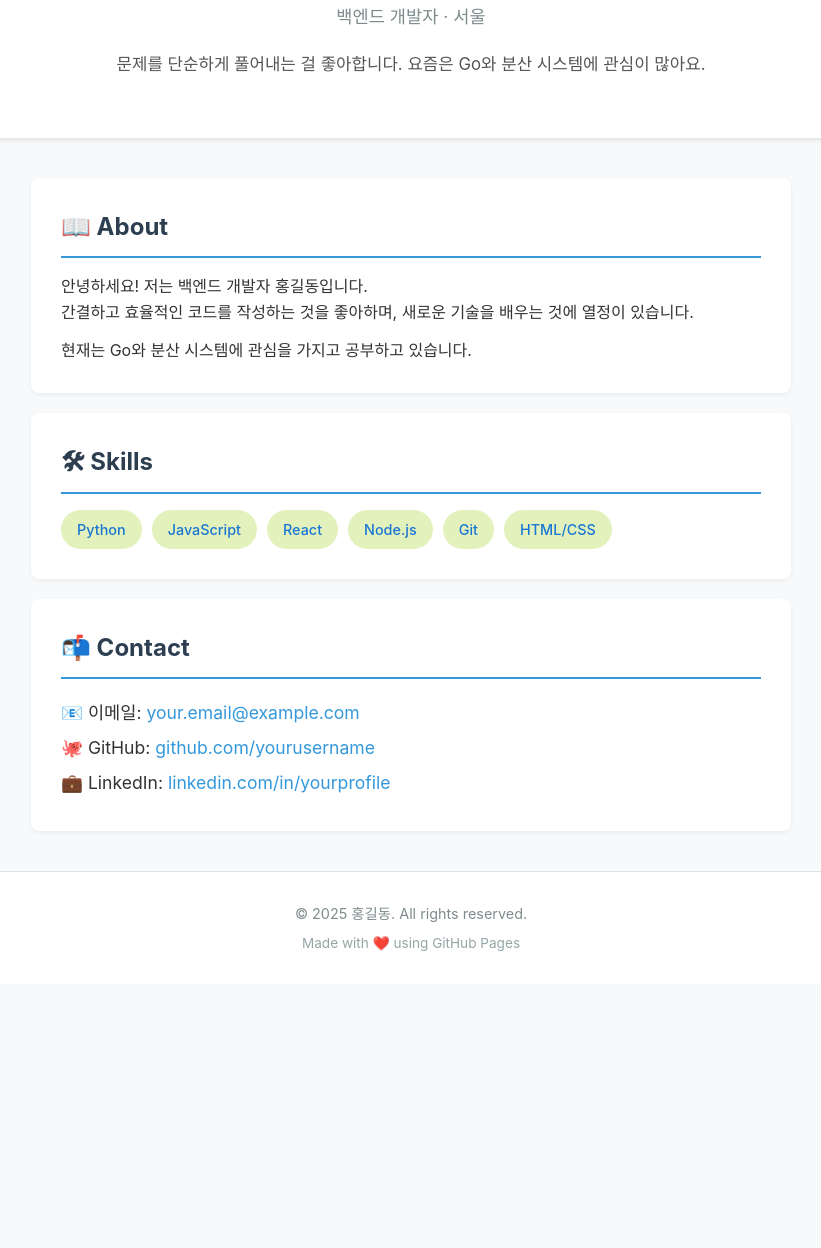
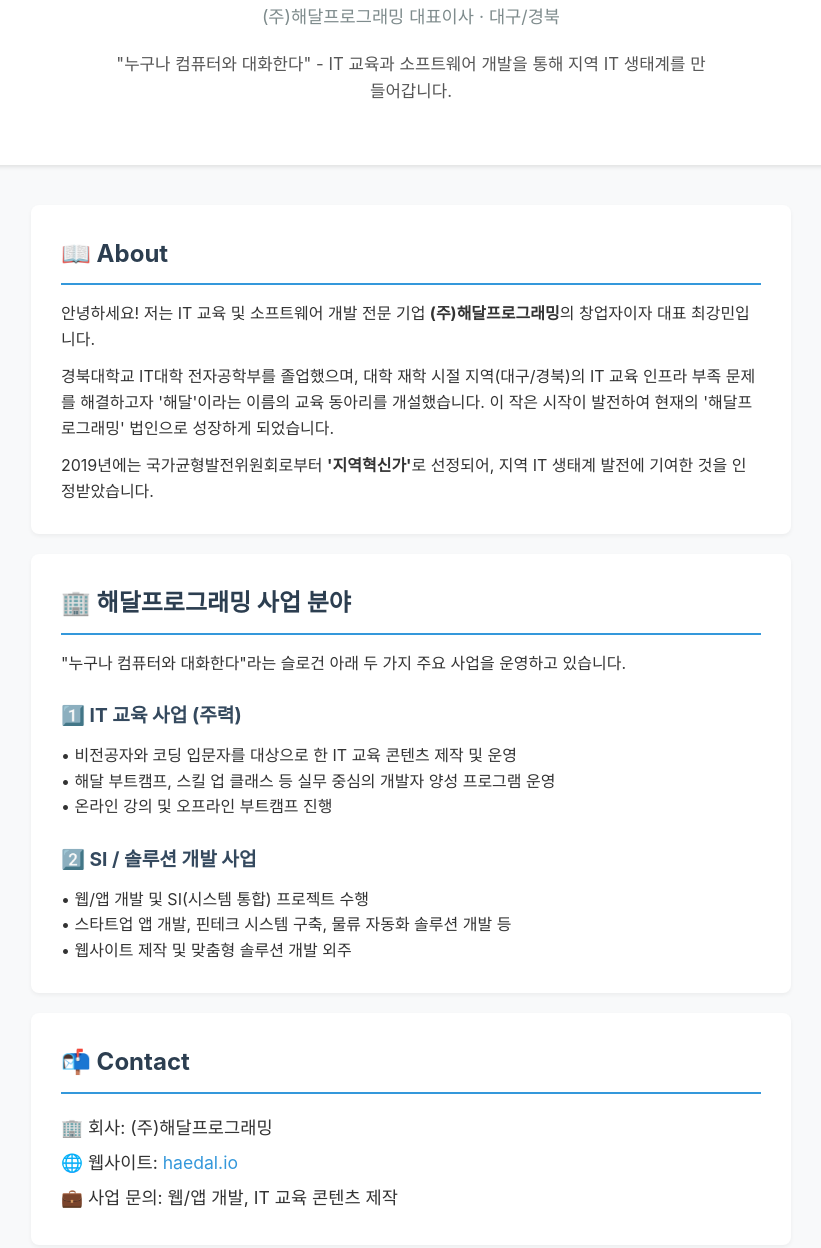
Before and after one commit to ChoiKangM/github-, a website: page index.html in a window 1280 px wide. Shown: the part 129-1377 px from the top of the page, without its empty margins (229-1050 px from the left). Before the commit the page ends 1113 px from the top, so only its background shows below. Drawn offline with Linux system fonts and the light colour scheme.

Commit message:
최강민 자기소개 페이지 작성

```diff
--- a/index.html
+++ b/index.html
@@ -3,7 +3,7 @@
 <head>
   <meta charset="UTF-8">
   <meta name="viewport" content="width=device-width, initial-scale=1.0">
-  <title>홍길동 – 자기소개</title>
+  <title>최강민 – 자기소개</title>
   <link rel="icon" href="assets/favicon.ico">
   <style>
     /* 기본 설정 */
@@ -129,15 +129,12 @@
 </head>
 <body>
   <header>
-    <!-- 💡 여기에 내 이름을 입력하세요 -->
-    <h1>홍길동</h1>
+    <h1>최강민</h1>
 
-    <!-- 💡 내 직업이나 역할, 위치를 입력하세요 -->
-    <div class="role">백엔드 개발자 · 서울</div>
+    <div class="role">(주)해달프로그래밍 대표이사 · 대구/경북</div>
 
-    <!-- 💡 간단한 자기소개를 한 줄로 작성하세요 -->
     <p class="intro">
-      문제를 단순하게 풀어내는 걸 좋아합니다. 요즘은 Go와 분산 시스템에 관심이 많아요.
+      "누구나 컴퓨터와 대화한다" - IT 교육과 소프트웨어 개발을 통해 지역 IT 생태계를 만들어갑니다.
     </p>
   </header>
 
@@ -145,45 +142,57 @@
     <!-- About 섹션 -->
     <section>
       <h2>📖 About</h2>
-      <!-- 💡 자세한 자기소개를 작성하세요 -->
       <p>
-        안녕하세요! 저는 백엔드 개발자 홍길동입니다.<br>
-        간결하고 효율적인 코드를 작성하는 것을 좋아하며, 새로운 기술을 배우는 것에 열정이 있습니다.
+        안녕하세요! 저는 IT 교육 및 소프트웨어 개발 전문 기업 <strong>(주)해달프로그래밍</strong>의 창업자이자 대표 최강민입니다.
       </p>
       <p style="margin-top: 12px;">
-        현재는 Go와 분산 시스템에 관심을 가지고 공부하고 있습니다.
+        경북대학교 IT대학 전자공학부를 졸업했으며, 대학 재학 시절 지역(대구/경북)의 IT 교육 인프라 부족 문제를 해결하고자
+        '해달'이라는 이름의 교육 동아리를 개설했습니다. 이 작은 시작이 발전하여 현재의 '해달프로그래밍' 법인으로 성장하게 되었습니다.
+      </p>
+      <p style="margin-top: 12px;">
+        2019년에는 국가균형발전위원회로부터 <strong>'지역혁신가'</strong>로 선정되어, 지역 IT 생태계 발전에 기여한 것을 인정받았습니다.
       </p>
     </section>
 
-    <!-- Skills 섹션 -->
+    <!-- Business 섹션 -->
     <section>
-      <h2>🛠 Skills</h2>
-      <!-- 💡 내가 사용할 수 있는 기술이나 관심 분야를 추가/수정하세요 -->
-      <div class="badges">
-        <span class="badge">Python</span>
-        <span class="badge">JavaScript</span>
-        <span class="badge">React</span>
-        <span class="badge">Node.js</span>
-        <span class="badge">Git</span>
-        <span class="badge">HTML/CSS</span>
-      </div>
+      <h2>🏢 해달프로그래밍 사업 분야</h2>
+      <p style="margin-bottom: 20px;">
+        "누구나 컴퓨터와 대화한다"라는 슬로건 아래 두 가지 주요 사업을 운영하고 있습니다.
+      </p>
+
+      <h3 style="font-size: 1.2rem; color: #34495e; margin-top: 24px; margin-bottom: 12px;">
+        1️⃣ IT 교육 사업 (주력)
+      </h3>
+      <p>
+        • 비전공자와 코딩 입문자를 대상으로 한 IT 교육 콘텐츠 제작 및 운영<br>
+        • 해달 부트캠프, 스킬 업 클래스 등 실무 중심의 개발자 양성 프로그램 운영<br>
+        • 온라인 강의 및 오프라인 부트캠프 진행
+      </p>
+
+      <h3 style="font-size: 1.2rem; color: #34495e; margin-top: 24px; margin-bottom: 12px;">
+        2️⃣ SI / 솔루션 개발 사업
+      </h3>
+      <p>
+        • 웹/앱 개발 및 SI(시스템 통합) 프로젝트 수행<br>
+        • 스타트업 앱 개발, 핀테크 시스템 구축, 물류 자동화 솔루션 개발 등<br>
+        • 웹사이트 제작 및 맞춤형 솔루션 개발 외주
+      </p>
     </section>
 
     <!-- Contact 섹션 -->
     <section>
       <h2>📬 Contact</h2>
-      <!-- 💡 내 이메일과 GitHub 주소를 입력하세요 -->
       <div class="contact-links">
-        <p>📧 이메일: <a href="mailto:your.email@example.com">your.email@example.com</a></p>
-        <p>🐙 GitHub: <a href="https://github.com/yourusername" target="_blank">github.com/yourusername</a></p>
-        <p>💼 LinkedIn: <a href="https://linkedin.com/in/yourprofile" target="_blank">linkedin.com/in/yourprofile</a></p>
+        <p>🏢 회사: (주)해달프로그래밍</p>
+        <p>🌐 웹사이트: <a href="https://haedal.io" target="_blank">haedal.io</a></p>
+        <p>💼 사업 문의: 웹/앱 개발, IT 교육 콘텐츠 제작</p>
       </div>
     </section>
   </main>
 
   <footer>
-    <!-- 💡 내 이름으로 변경하세요 -->
-    <p>© <span id="year"></span> 홍길동. All rights reserved.</p>
+    <p>© <span id="year"></span> 최강민 / (주)해달프로그래밍. All rights reserved.</p>
     <p style="margin-top: 8px; font-size: 0.85rem; color: #95a5a6;">
       Made with ❤️ using GitHub Pages
     </p>
```
